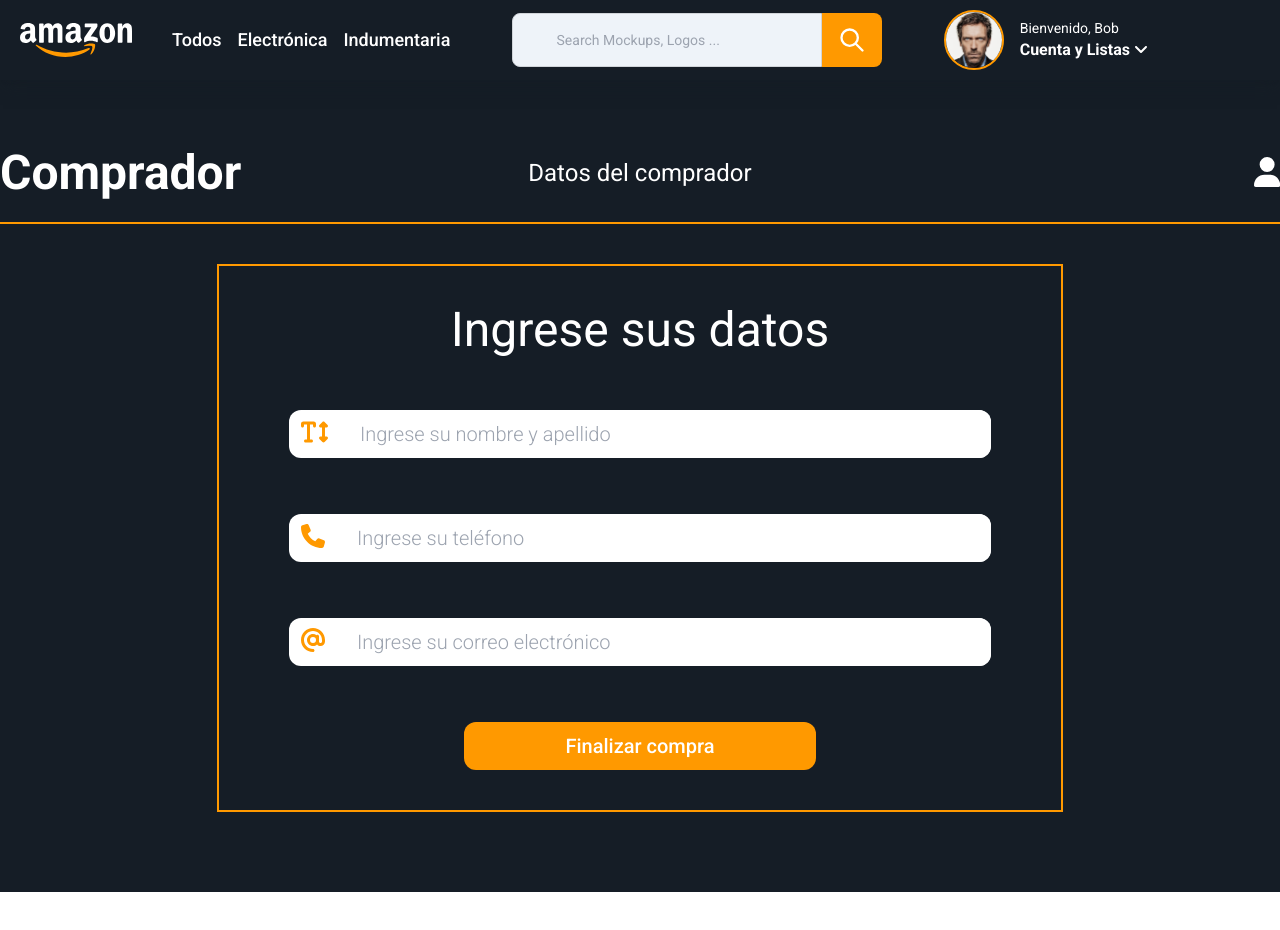
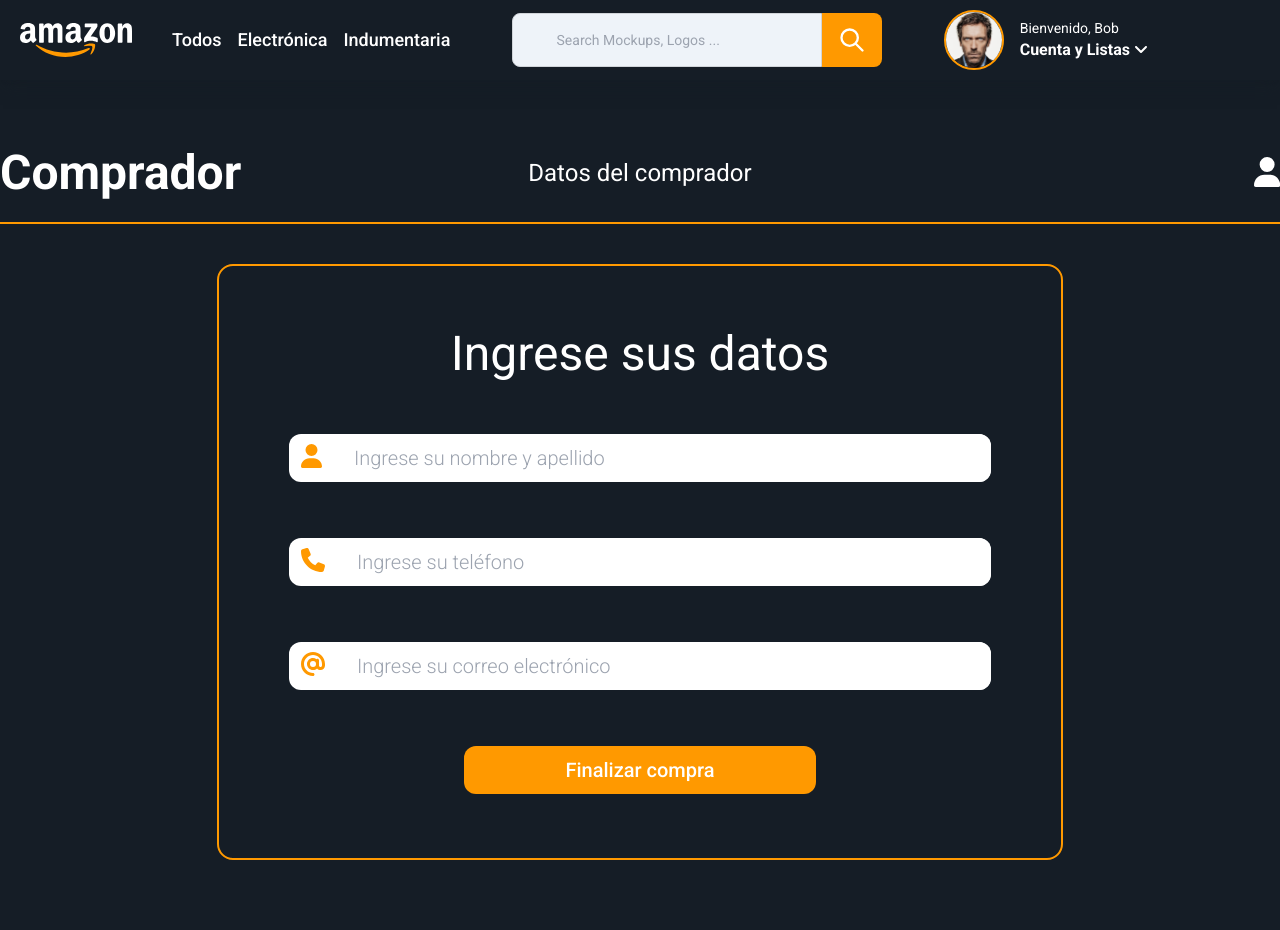
Before and after one commit to NacorDiego/Amazon-ReactJS-Coderhouse, a React (Create React App) app: page /userForm in a window 1280 px wide. Shown: the top 930 px of the page. Before the commit the page ends 892 px from the top, so only its background shows below. Built offline with nearby package versions, Linux system fonts and the light colour scheme.

Commit message:
Commit 44: Se crea componente para el buyerForm. Se mejora visual en algunos componentes.

```diff
--- /dev/null
+++ b/src/components/BuyerForm.jsx
@@ -0,0 +1,39 @@
+import { FontAwesomeIcon } from "@fortawesome/react-fontawesome";
+import { faUser, faPhone, faAt } from "@fortawesome/free-solid-svg-icons";
+
+function BuyerForm() {
+    return (
+        <div className="grid grid-cols-12 gap-5 mt-10">
+            <div className="col-start-3 col-span-8 min-h-96 border-2 rounded-2xl border-yellow py-16">
+                <div className="w-full flex flex-col items-center gap-14">
+                    <h1 className="text-5xl text-white font-normal">Ingrese sus datos</h1>
+                    <form className="w-full flex flex-col justify-center items-center gap-14">
+                        <div className="w-5/6 h-12 bg-white rounded-xl flex items-center">
+                            <label htmlFor="buyerName" className="p-3">
+                                <FontAwesomeIcon className="text-2xl text-yellow" icon={faUser} />
+                            </label>
+                            <input className="w-full h-full rounded-xl p-5 text-xl font-light outline-none" id="buyerName" type="text" placeholder="Ingrese su nombre y apellido" />
+                        </div>
+                        <div className="w-5/6 h-12 bg-white rounded-xl flex items-center">
+                            <label htmlFor="buyerPhone" className="p-3">
+                                <FontAwesomeIcon className="text-2xl text-yellow" icon={faPhone} />
+                            </label>
+                            <input className="w-full h-full rounded-xl p-5 text-xl font-light outline-none" id="buyerPhone" type="number" placeholder="Ingrese su teléfono" />
+                        </div>
+                        <div className="w-5/6 h-12 bg-white rounded-xl flex items-center">
+                            <label htmlFor="buyerEmail" className="p-3">
+                                <FontAwesomeIcon className="text-2xl text-yellow" icon={faAt} />
+                            </label>
+                            <input className="w-full h-full rounded-xl p-5 text-xl font-light outline-none" id="buyerEmail" type="email" placeholder="Ingrese su correo electrónico" />
+                        </div>
+                        <div className="w-5/6 h-12 flex justify-center items-center">
+                            <button className="w-3/6 h-12 bg-yellow rounded-xl text-white text-xl font-medium hover:bg-yellow-500 ease-linear duration-150" type="submit">Finalizar compra</button>
+                        </div>
+                    </form>
+                </div>
+            </div>
+        </div>
+    );
+}
+
+export default BuyerForm;
--- a/src/components/CartWidget.jsx
+++ b/src/components/CartWidget.jsx
@@ -18,7 +18,8 @@ function CartWidget() {
 
     return (
         <div className="w-14">
-            {cart.length !== 0 && <Link to="/cart">
+            {cart.length !== 0 &&
+            <Link to="/cart">
                 <button className="flex items-center" >
                     <FontAwesomeIcon className="text-2xl text-white hover:text-light-300 ease-linear duration-200" icon={faCartShopping} />
                     <span className="text-2xl text-white ml-2">{getQuantity()}</span>
--- a/src/pages/CartContainer.jsx
+++ b/src/pages/CartContainer.jsx
@@ -3,8 +3,8 @@ import { FontAwesomeIcon } from "@fortawesome/react-fontawesome";
 import { useContext } from "react";
 import CartEmpty from "../components/CartEmpty";
 import ItemListInCart from "../components/ItemListInCart";
-// import ItemInCart from "../components/ItemInCart";
 import CartContext from "../store/cart-context";
+import { Link } from "react-router-dom";
 
 
 function CartContainer() {
@@ -23,17 +23,22 @@ function CartContainer() {
         <main className="bg-blue-900">
             <div className="container min-h-screen w-full flex pb-20">
                 <div className="h-4/6 w-full">
-                    <div className="bg-blue-900 border-b-2 border-b-yellow h-20 col-span-12 row-span-full flex justify-between items-end pb-5 mt-36">
-                        <h1 className="text-5xl text-white font-bold">Mi carrito</h1>
-                        <h2 className="text-2xl text-white font-normal">Datos de la compra</h2>
-                        <button className="text-3xl text-white" onClick={clearCart}><FontAwesomeIcon icon={faTrash} /></button>
+                    <div className="bg-blue-900 border-b-2 border-b-yellow h-20 w-full grid grid-cols-12 items-center pb-5 mt-36">
+                        <div className="col-span-4 flex justify-start">
+                            <h1 className="text-5xl text-white font-bold">Carrito</h1>
+                        </div>
+                        <div className="col-span-4 flex justify-center">
+                            <h2 className="text-2xl text-white font-normal">Datos de la compra</h2>
+                        </div>
+                        <div className="col-span-4 flex justify-end">
+                            <button className="text-3xl text-white" onClick={clearCart}><FontAwesomeIcon icon={faTrash} /></button>
+                        </div>
                     </div>
                     <div className="grid grid-cols-12 gap-5 mt-10">
                         <div className="bg-white min-h-96 rounded-xl border-4 border-yellow col-span-9 p-10">
-                            { cart.length === 0 ? <CartEmpty /> : <ItemListInCart />}
+                            {cart.length === 0 ? <CartEmpty /> : <ItemListInCart />}
                         </div>
                         <div className="col-span-3 flex flex-col gap-5">
-                            <div className="bg-blue-900 rounded-xl border-2 border-yellow h-28"></div>
                             <div className="bg-blue-900 h-60 rounded-xl border-2 border-yellow flex items-center">
                                 <div className="w-full h-4/6 flex flex-col justify-center items-center gap-5">
                                     <div className="w-full flex justify-between items-center px-5">
@@ -51,6 +56,11 @@ function CartContainer() {
                                     </div>
                                 </div>
                             </div>
+                            <div className="bg-blue-900 rounded-xl border-1 border-yellow h-28">
+                                <Link to="/userForm">
+                                    <button className="w-3/6 h-12 bg-yellow rounded-xl text-white text-xl font-medium hover:bg-yellow-500 ease-linear duration-150">Confirmar compra</button>
+                                </Link>
+                            </div>
                         </div>
                     </div>
                 </div>
--- a/src/pages/UserFormContainer.jsx
+++ b/src/pages/UserFormContainer.jsx
@@ -1,5 +1,6 @@
 import { FontAwesomeIcon } from "@fortawesome/react-fontawesome";
-import { faUser, faTextHeight, faPhone, faAt } from "@fortawesome/free-solid-svg-icons";
+import { faUser } from "@fortawesome/free-solid-svg-icons";
+import BuyerForm from "../components/BuyerForm";
 
 function UserFormContainer() {
     return (
@@ -17,36 +18,7 @@ function UserFormContainer() {
                             <span className="text-3xl text-white"><FontAwesomeIcon icon={faUser} /></span>
                         </div>
                     </div>
-                    <div className="grid grid-cols-12 gap-5 mt-10">
-                        <div className="col-start-3 col-span-8 min-h-96 border-2 border-yellow py-10">
-                            <div className="w-full flex flex-col items-center gap-14">
-                                <h1 className="text-5xl text-white font-normal">Ingrese sus datos</h1>
-                                <form className="w-full flex flex-col justify-center items-center gap-14">
-                                    <div className="w-5/6 h-12 bg-white rounded-xl flex items-center">
-                                        <label htmlFor="buyerName" className="p-3">
-                                            <FontAwesomeIcon className="text-2xl text-yellow" icon={faTextHeight} />
-                                        </label>
-                                        <input className="w-full h-full rounded-xl p-5 text-xl font-light outline-none" id="buyerName" type="text" placeholder="Ingrese su nombre y apellido" />
-                                    </div>
-                                    <div className="w-5/6 h-12 bg-white rounded-xl flex items-center">
-                                        <label htmlFor="buyerPhone" className="p-3">
-                                            <FontAwesomeIcon className="text-2xl text-yellow" icon={faPhone} />
-                                        </label>
-                                        <input className="w-full h-full rounded-xl p-5 text-xl font-light outline-none" id="buyerPhone" type="number" placeholder="Ingrese su teléfono" />
-                                    </div>
-                                    <div className="w-5/6 h-12 bg-white rounded-xl flex items-center">
-                                        <label htmlFor="buyerEmail" className="p-3">
-                                            <FontAwesomeIcon className="text-2xl text-yellow" icon={faAt} />
-                                        </label>
-                                        <input className="w-full h-full rounded-xl p-5 text-xl font-light outline-none" id="buyerEmail" type="email" placeholder="Ingrese su correo electrónico" />
-                                    </div>
-                                    <div className="w-5/6 h-12 flex justify-center items-center">
-                                        <button className="w-3/6 h-12 bg-yellow rounded-xl text-white text-xl font-medium hover:bg-yellow-500 ease-linear duration-150" type="submit">Finalizar compra</button>
-                                    </div>
-                                </form>
-                            </div>
-                        </div>
-                    </div>
+                    <BuyerForm />
                 </div>
             </div>
         </main>
```
